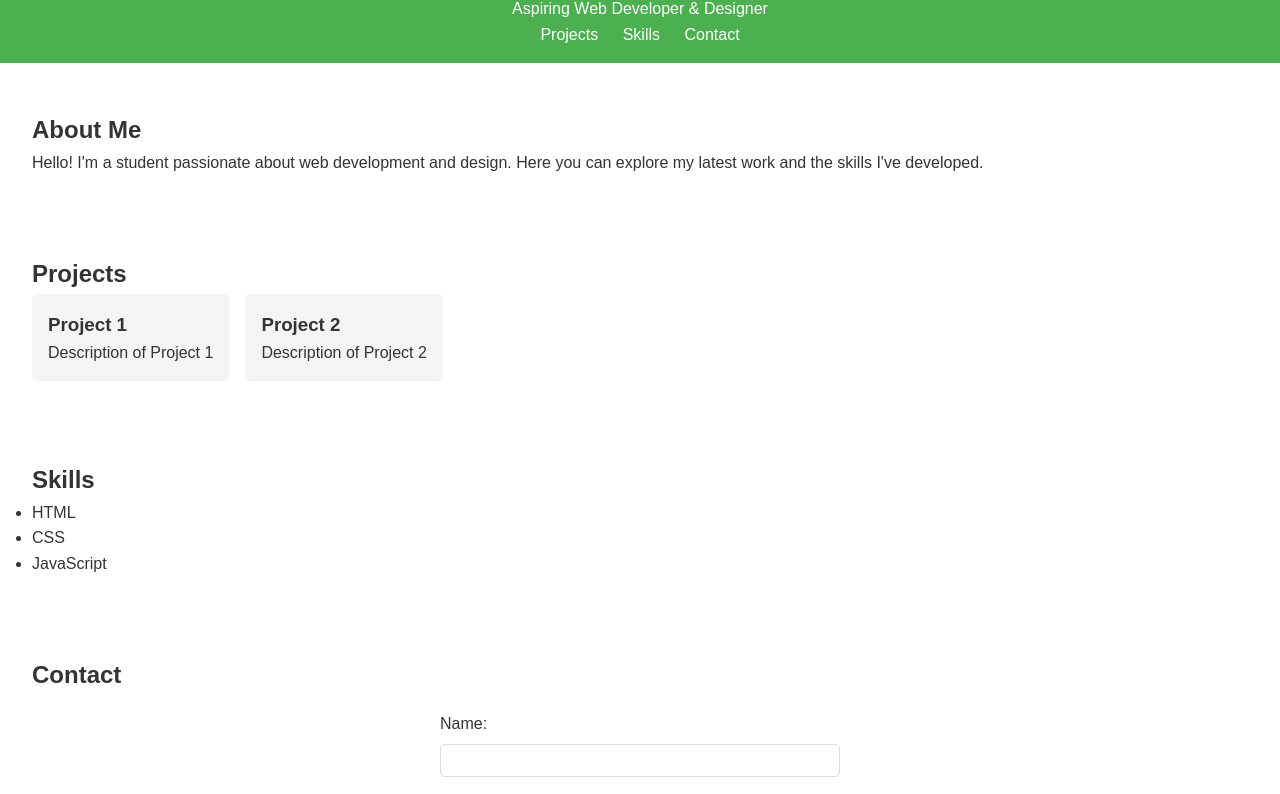
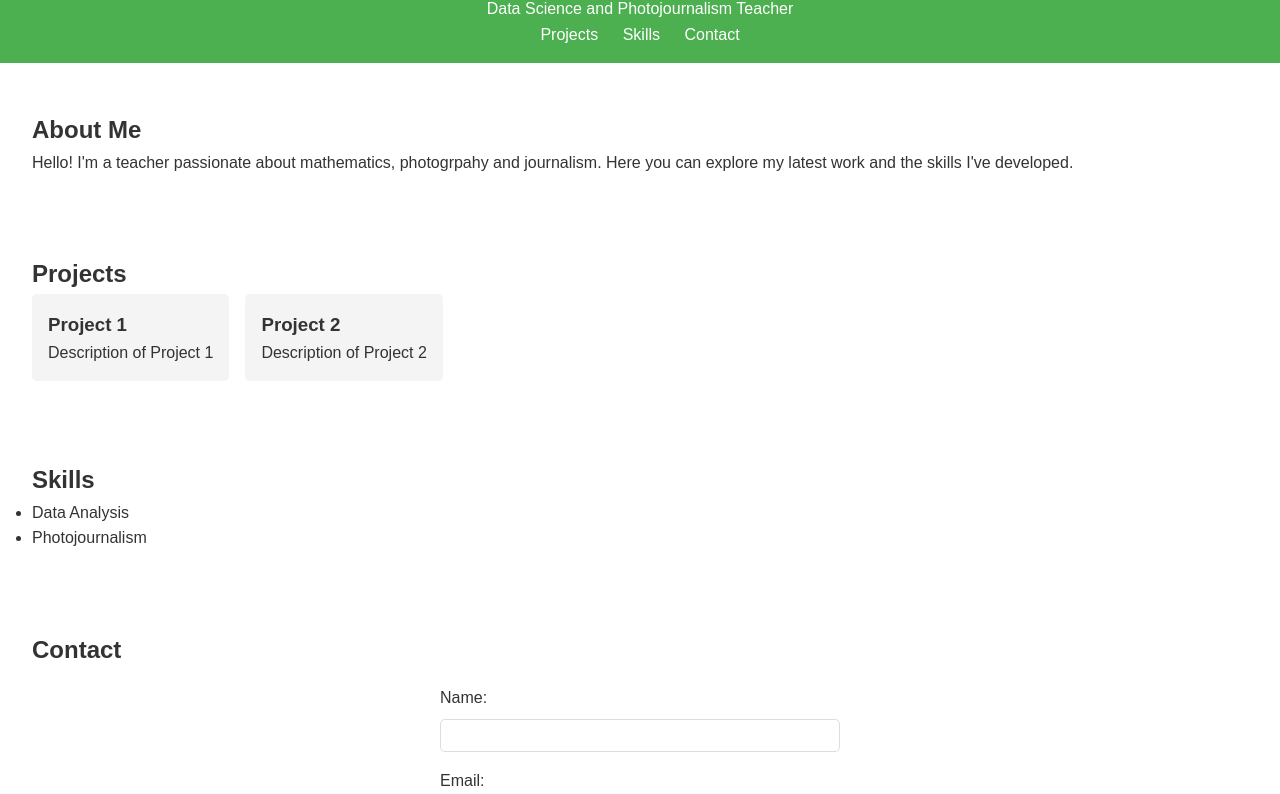
Before and after one commit to wpark2/wpark2.github.io, a plain HTML site: page index.html in a window 1280 px wide. Shown: the part 71-865 px from the top of the page. Drawn offline with Linux system fonts and the light colour scheme.

Commit message:
Update index.html
Changed the index.html to my sample portfolio

```diff
--- a/index.html
+++ b/index.html
@@ -8,8 +8,8 @@
 </head>
 <body>
   <header>
-    <h1>Welcome to [Student's Name] Portfolio</h1>
-    <p>Aspiring Web Developer & Designer</p>
+    <h1>Welcome to Wan's Sample Portfolio</h1>
+    <p>Data Science and Photojournalism Teacher</p>
     <nav>
       <a href="#projects">Projects</a>
       <a href="#skills">Skills</a>
@@ -19,7 +19,7 @@
 
   <section id="about">
     <h2>About Me</h2>
-    <p>Hello! I'm a student passionate about web development and design. Here you can explore my latest work and the skills I've developed.</p>
+    <p>Hello! I'm a teacher passionate about mathematics, photogrpahy and journalism. Here you can explore my latest work and the skills I've developed.</p>
   </section>
 
   <section id="projects">
@@ -40,9 +40,8 @@
   <section id="skills">
     <h2>Skills</h2>
     <ul>
-      <li>HTML</li>
-      <li>CSS</li>
-      <li>JavaScript</li>
+      <li>Data Analysis</li>
+      <li>Photojournalism</li>
       <!-- Add more skills as needed -->
     </ul>
   </section>
```
